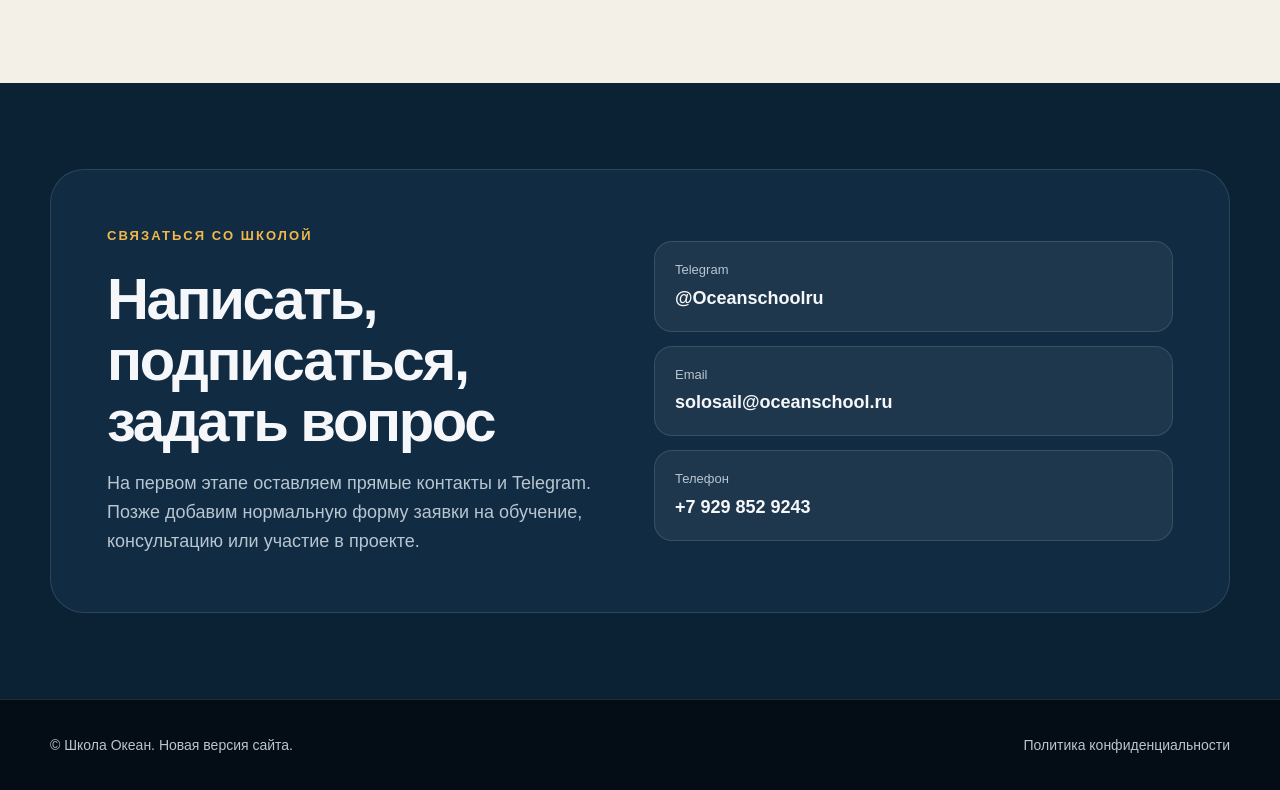
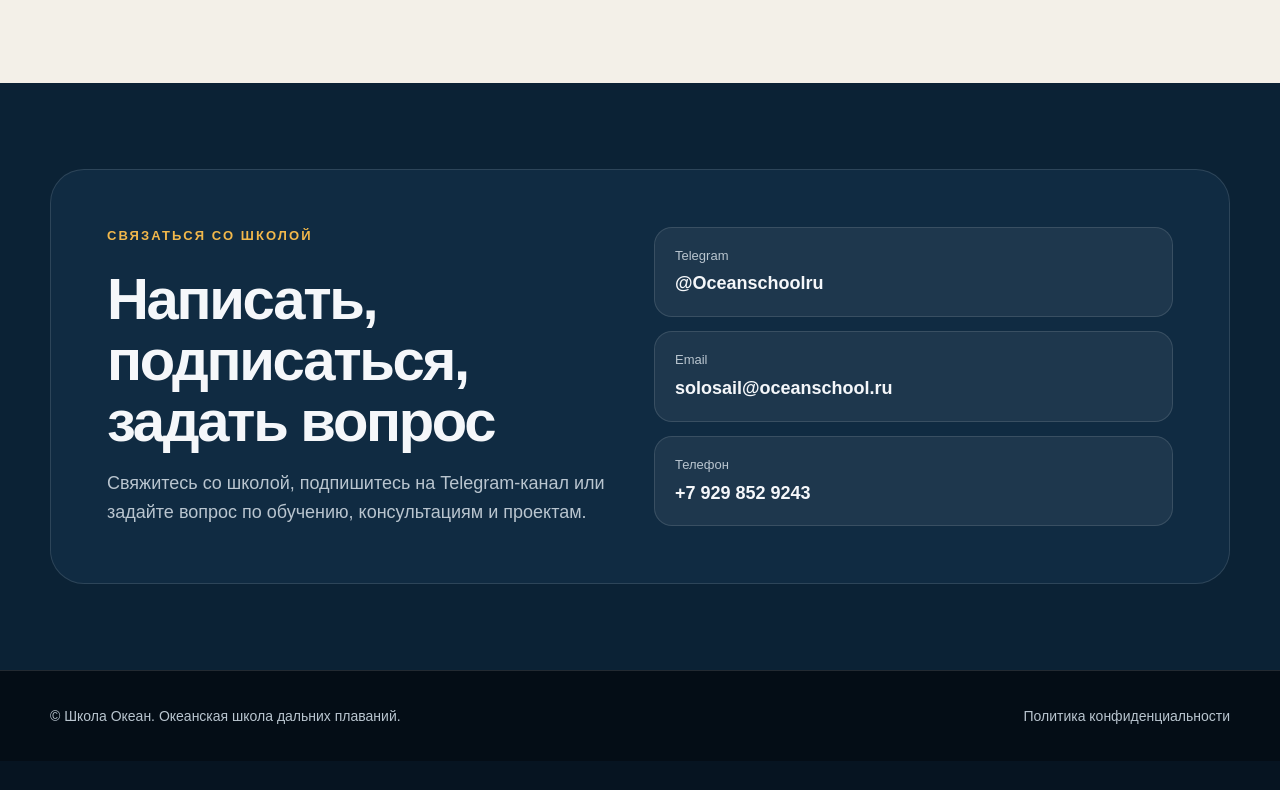
Before and after one commit to chvanovab-source/OCEAN-SCHOOL, a plain HTML site: page index.html in a window 1280 px wide. Shown: the part 5795-6585 px from the top of the page. After the commit the page ends 6556 px from the top, so only its background shows below. Drawn offline with Linux system fonts and the light colour scheme.

Commit message:
Update index.html

```diff
--- a/index.html
+++ b/index.html
@@ -905,8 +905,7 @@
           <div class="eyebrow">Связаться со школой</div>
           <h2>Написать, подписаться, задать вопрос</h2>
           <p>
-            На первом этапе оставляем прямые контакты и Telegram.
-            Позже добавим нормальную форму заявки на обучение, консультацию или участие в проекте.
+             Свяжитесь со школой, подпишитесь на Telegram-канал или задайте вопрос по обучению, консультациям и проектам.
           </p>
         </div>
 
@@ -932,7 +931,7 @@
 
   <footer>
     <div class="container footer-row">
-      <div>© Школа Океан. Новая версия сайта.</div>
+      <div>© Школа Океан. Океанская школа дальних плаваний.</div>
       <div>
         <a href="https://oceanschool.ru/politika-konfidencialnosti/" target="_blank" rel="noopener">
           Политика конфиденциальности
```
